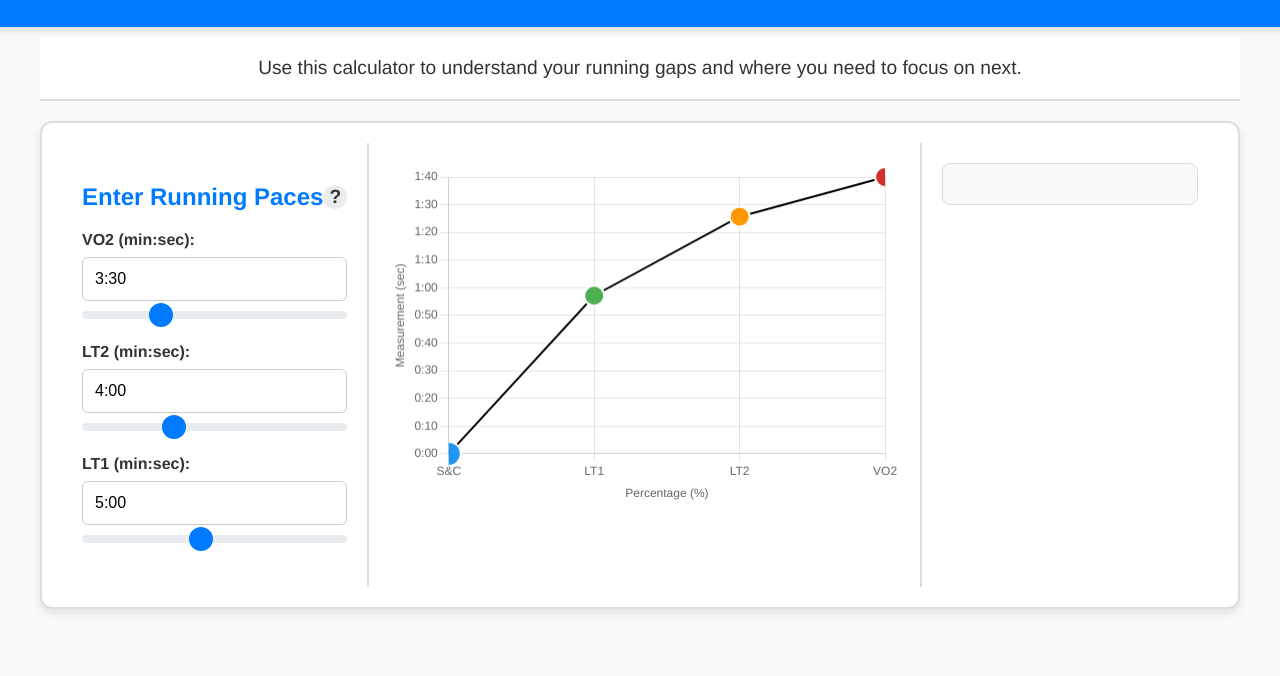
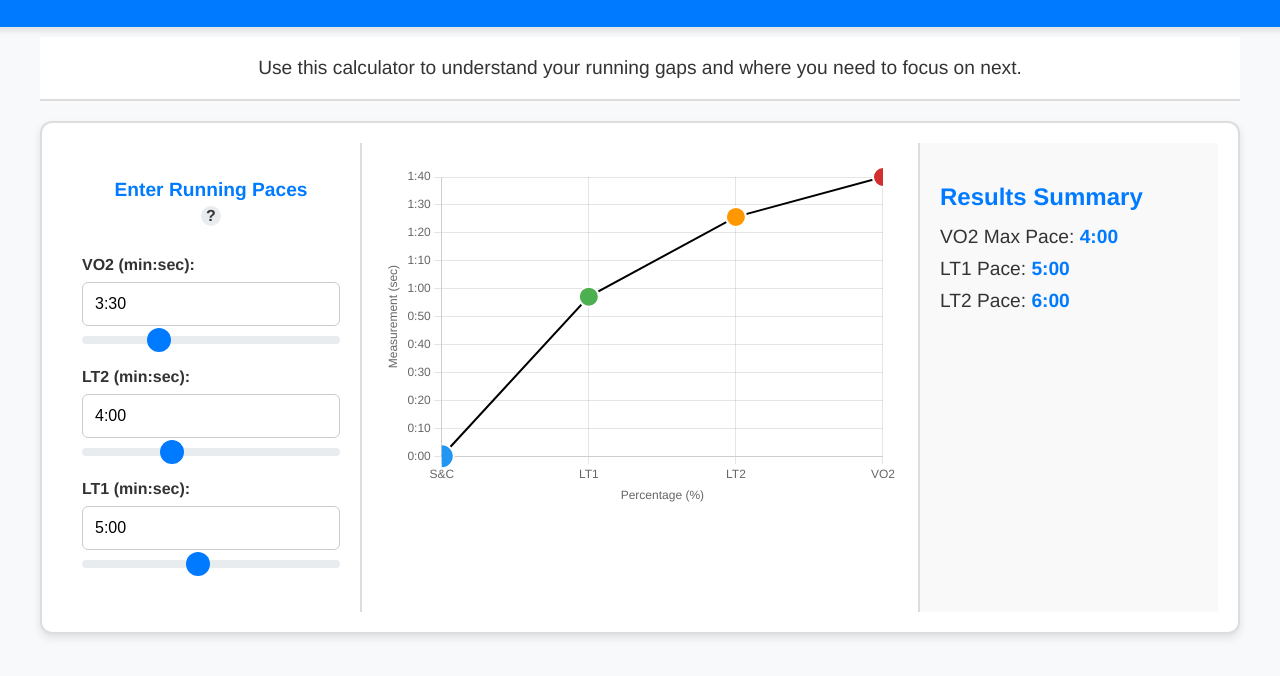
Before and after one commit to github-random-827495/running-calc, a plain HTML site: page index.html in a window 1280 px wide. Shown: the part 60-736 px from the top of the page. Drawn offline with nearby package versions, Linux system fonts and the light colour scheme.

Commit message:
Add files via upload

```diff
--- a/index.html
+++ b/index.html
@@ -39,10 +39,14 @@
                 <canvas id="chart" width="600" height="400"></canvas>
             </div>
             <div class="results-section">
-                <div id="results">
-                    <!-- Results will be displayed here -->
+                <h2>Results Summary</h2>
+                <div id="results-summary">
+                    <p id="vo2-summary">VO2 Max Pace: <span id="vo2-pace">--:--</span></p>
+                    <p id="lt1-summary">LT1 Pace: <span id="lt1-pace">--:--</span></p>
+                    <p id="lt2-summary">LT2 Pace: <span id="lt2-pace">--:--</span></p>
                 </div>
             </div>
+
         </div>
     </div>
     <script src="https://cdn.jsdelivr.net/npm/chart.js"></script>
--- a/script.js
+++ b/script.js
@@ -125,3 +125,22 @@ document.addEventListener("DOMContentLoaded", function() {
     // Initialize chart with default values
     updateChart();
 });
+
+
+
+    // Function to update results based on input values
+    function updateResults(vo2, lt1, lt2) {
+        document.getElementById('vo2-pace').textContent = formatPace(vo2);
+        document.getElementById('lt1-pace').textContent = formatPace(lt1);
+        document.getElementById('lt2-pace').textContent = formatPace(lt2);
+    }
+
+    // Function to format pace in min:sec
+    function formatPace(pace) {
+        const minutes = Math.floor(pace / 60);
+        const seconds = Math.round(pace % 60);
+        return `${minutes}:${seconds < 10 ? '0' : ''}${seconds}`;
+    }
+
+    // Example usage with dummy values
+    updateResults(240, 300, 360);
--- a/styles.css
+++ b/styles.css
@@ -89,28 +89,37 @@ h1 {
     margin-bottom: 20px;
     font-size: 1.2rem; /* Slightly larger font size for instructions */
     color: #007bff;
+    display: flex;
+    flex-direction: column; /* Arrange items in a column */
+    align-items: center; /* Center items horizontally */
+    text-align: center;
 }
 
 .instructions h2 {
     margin-bottom: 10px;
-    font-size: 1.5rem; /* Larger font size for the section heading */
+    font-size: 1.2rem; /* Slightly smaller font size for the section heading */
     font-weight: bold;
     display: flex;
-    align-items: center;
-    justify-content: center; /* Center horizontally */
+    flex-direction: column; /* Stack heading and tooltip vertically */
+    align-items: center; /* Center items horizontally */
     white-space: nowrap; /* Prevent text from wrapping to a new line */
+}
+
+.instructions h2 .tooltip {
+    font-size: 1rem; /* Smaller font size for the question mark */
+    margin-top: 5px; /* Space between text and tooltip */
 }
 
 .tooltip {
     position: relative;
     display: inline-block;
     cursor: pointer;
-    font-size: 1.2rem;
+    font-size: 1rem; /* Adjust font size for the question mark */
     color: #333;
     background: #e9ecef; /* Light gray background for the circle */
     border-radius: 50%; /* Circular shape */
-    width: 24px;
-    height: 24px;
+    width: 20px; /* Smaller size */
+    height: 20px; /* Smaller size */
     display: flex;
     justify-content: center;
     align-items: center;
@@ -238,3 +247,29 @@ canvas {
     border-radius: 8px;
     border: 1px solid #ddd;
 }
+
+
+
+.results-section {
+    border-left: 2px solid #ddd; /* Vertical line between results and chart sections */
+    padding: 20px;
+    box-sizing: border-box;
+    background-color: #f9f9f9; /* Light gray background for results section */
+}
+
+.results-section h2 {
+    font-size: 1.5rem; /* Font size for the heading */
+    margin-bottom: 15px; /* Space below the heading */
+    color: #007bff; /* Blue color for the heading */
+}
+
+#results-summary p {
+    font-size: 1.2rem; /* Font size for summary text */
+    margin-bottom: 10px; /* Space between lines */
+    color: #333; /* Dark color for readability */
+}
+
+#results-summary span {
+    font-weight: bold; /* Bold text for the values */
+    color: #007bff; /* Blue color for the values */
+}
```
